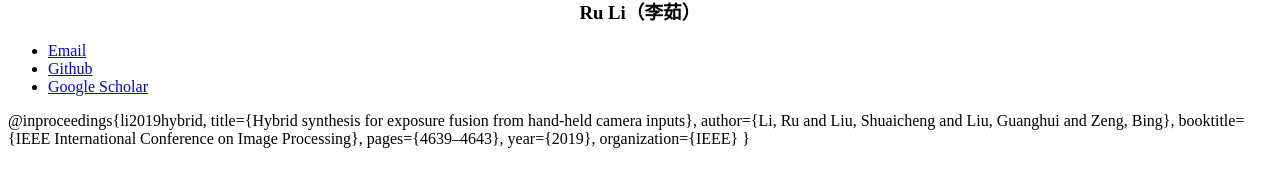
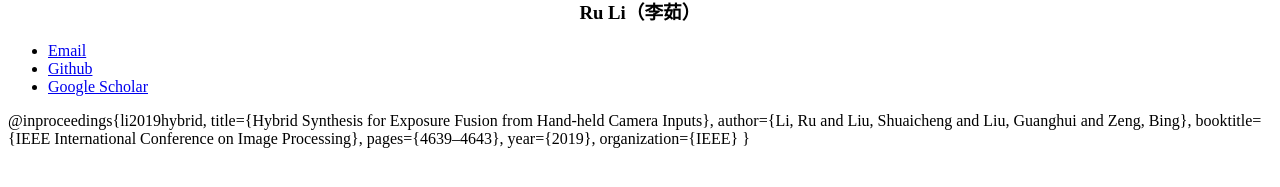
Before and after one commit to liru0126/liru0126.github.io, a Jekyll site: the page built from collections/2019_icip/icip2019.md, in a window 1280 px wide. Shown: the part 248-435 px from the top of the page. Built offline with Jekyll 4.4.1, drawn with Linux system fonts in a browser that asks for light colours; our own code applies the rules of GitHub Pages for plain Markdown files.

```diff
--- a/collections/2019_icip/icip2019.md
+++ b/collections/2019_icip/icip2019.md
@@ -1,5 +1,5 @@
 @inproceedings{li2019hybrid,
-  title={Hybrid synthesis for exposure fusion from hand-held camera inputs},
+  title={Hybrid Synthesis for Exposure Fusion from Hand-held Camera Inputs},
   author={Li, Ru and Liu, Shuaicheng and Liu, Guanghui and Zeng, Bing},
   booktitle={IEEE International Conference on Image Processing},
   pages={4639--4643},
```
